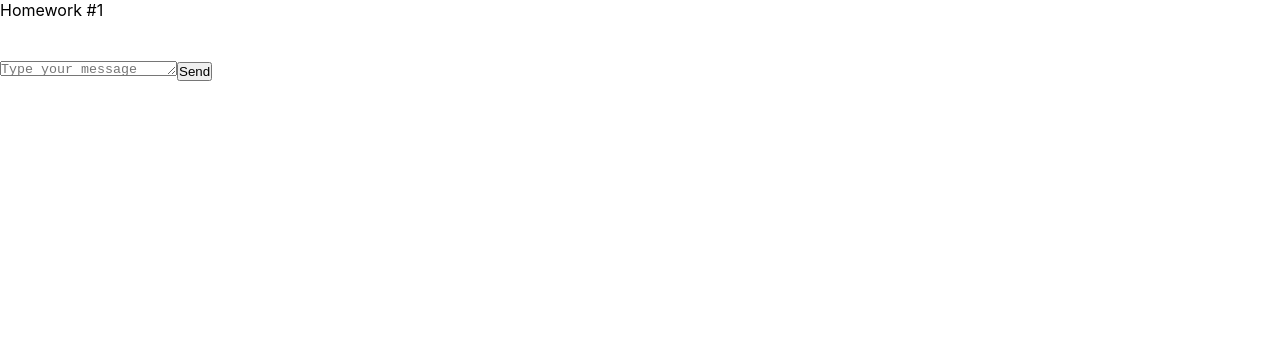
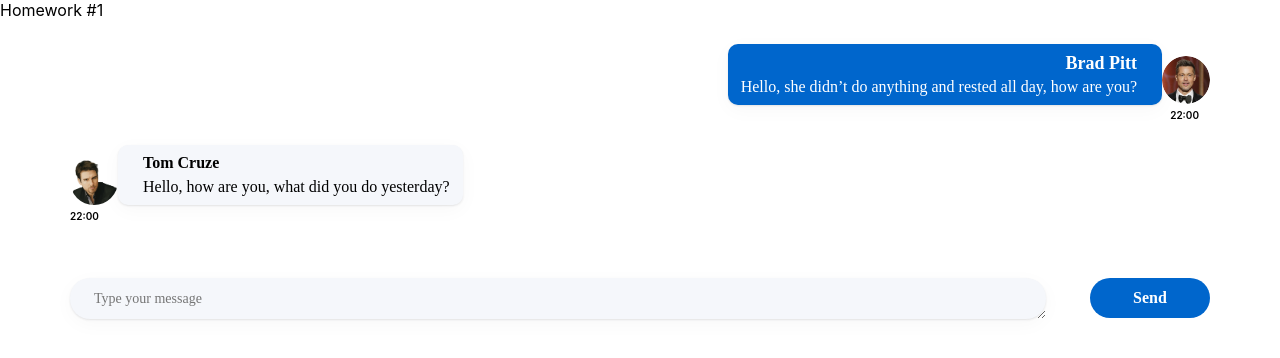
Before and after one commit to PetukhovArt/React_features_practice, a React (Create React App) app: page / in a window 1280 px wide. Shown: the top 358 px of the page. Built offline with nearby package versions, Linux system fonts and the light colour scheme.

Commit message:
feat: HW1 done

```diff
--- a/src/index.css
+++ b/src/index.css
@@ -6,7 +6,7 @@
 
 body {
     margin: 0;
-    font-family: -apple-system, BlinkMacSystemFont, 'Segoe UI', 'Roboto',
+    font-family: -apple-system, BlinkMacSystemFont, 'Montserrat','Segoe UI', 'Roboto',
     'Oxygen', 'Ubuntu', 'Cantarell', 'Fira Sans', 'Droid Sans',
     'Helvetica Neue', sans-serif;
     -webkit-font-smoothing: antialiased;
--- a/src/s1-main/App.module.css
+++ b/src/s1-main/App.module.css
@@ -3,7 +3,7 @@
 }
 
 .hw {
-
+    padding-top: 24px;
 }
 
 .hwTitle {
--- a/src/s2-homeworks/hw01/HW1.tsx
+++ b/src/s2-homeworks/hw01/HW1.tsx
@@ -4,9 +4,10 @@ import MessageSender from './message-sender/MessageSender'
 import s2 from '../../s1-main/App.module.css'
 import FriendMessage from './friend-message/FriendMessage'
 import avatar from './avatar.png'
+import friend from './friend.png'
 
 /*
-* 1 - описать тип MessageType
+* 1 - описать тип MessageType  ГОТОВО
 * 2 - описать тип MessagePropsType в файле Message.tsx
 * 3 - в файле Message.tsx отобразить приходящие данные
 * 4 - выполнить пункты 2, 3 в файле FriendMessage.tsx
@@ -14,28 +15,40 @@ import avatar from './avatar.png'
 * */
 
 // нужно создать правильный тип вместо any
-export type MessageType = any
+export type MessageType = {
+    id: number
+    user: UserType
+    message: MesType
+}
 
+type UserType = {
+    avatar: string
+    name: string
+}
+type MesType = {
+    text: string
+    time: string
+}
 // структуру объекта не менять
 export const message0: MessageType = {
     id: 0,
     user: {
         avatar: avatar, // можно менять
-        name: 'Some Name',  // можно менять
+        name: 'Brad Pitt',  // можно менять
     },
     message: {
-        text: 'some textsome textsome textsome textsome textsome textsome text', // можно менять
+        text: 'Hello, she didn’t do anything and rested all day, how are you?', // можно менять
         time: '22:00', // можно менять
     },
 }
 export const friendMessage0: MessageType = {
     id: 100,
     user: {
-        avatar: avatar, // можно менять
-        name: 'Friend Name', // можно менять
+        avatar: friend, // можно менять
+        name: 'Tom Cruze', // можно менять
     },
     message: {
-        text: 'зеркальное сообщение для тренировки css', // можно менять
+        text: 'Hello, how are you, what did you do yesterday?', // можно менять
         time: '22:00', // можно менять
     },
 }
--- a/src/s2-homeworks/hw01/friend-message/FriendMessage.module.css
+++ b/src/s2-homeworks/hw01/friend-message/FriendMessage.module.css
@@ -1,31 +1,53 @@
 .friendMessage {
-
+    display: flex;
+    row-gap: 40px;
+    position: relative;
+    justify-content: left;
+    margin-left: 70px;
+    margin-bottom: 40px;
 }
 
 .friendImageAndText {
-
+    display: flex;
 }
 
 .friendImageAndText img {
-
+    width: 48px;
+    height: 48px;
+    margin-top: 12px;
+    border-radius: 50%;
 }
 
 .friendText {
-
+    padding: 8px 13px 8px 25px;
+    background: #F5F7FB;
+    color: black;
+    font-weight: 400;
+    font-size: 16px;
+    line-height: 20px;
+    border-radius: 10px;
+    box-shadow: 0px 5px 20px rgba(29, 33, 38, 0.03), 0px 1px 2px rgba(29, 33, 38, 0.1);
 }
 
-.friendText:after {
-
-}
+.friendText:after {}
 
 .friendName {
-
+    font-family: 'Montserrat';
+    font-weight: 600;
+    font-size: 16px;
+    line-height: 20px;
+    text-align: left;
 }
 
 .friendMessageText {
-
+    margin-top: 4px;
+    font-family: 'Montserrat';
 }
 
 .friendTime {
-
+    position: absolute;
+    margin-top: 65px;
+    font-weight: 600;
+    font-size: 10px;
+    line-height: 12px;
 }
--- a/src/s2-homeworks/hw01/friend-message/FriendMessage.tsx
+++ b/src/s2-homeworks/hw01/friend-message/FriendMessage.tsx
@@ -1,8 +1,12 @@
 import React from 'react'
+import { MessageType } from '../HW1'
 import s from './FriendMessage.module.css'
 
+export type FriendPropsType = {
+    message: MessageType
+}
 // создать тип вместо any и отобразить приходящие данные
-const FriendMessage = (props: any) => {
+const FriendMessage = (props: FriendPropsType) => {
     return (
         <div
             id={'hw1-friend-message-' + props.message.id}
@@ -12,25 +16,21 @@ const FriendMessage = (props: any) => {
                 <img
                     id={'hw1-friend-avatar-' + props.message.id}
                     // создаёт студент
-
-                    //
+                    src={props.message.user.avatar} alt='friendAva'
+                //
                 />
                 <div className={s.friendText}>
                     <div
                         id={'hw1-friend-name-' + props.message.id}
                         className={s.friendName}
                     >
-                        {/*создаёт студент*/}
-
-                        {/**/}
+                        {props.message.user.name}
                     </div>
                     <pre
                         id={'hw1-friend-text-' + props.message.id}
                         className={s.friendMessageText}
                     >
-                        {/*создаёт студент*/}
-
-                        {/**/}
+                        {props.message.message.text}
                     </pre>
                 </div>
             </div>
@@ -38,9 +38,7 @@ const FriendMessage = (props: any) => {
                 id={'hw1-friend-time-' + props.message.id}
                 className={s.friendTime}
             >
-                {/*создаёт студент*/}
-
-                {/**/}
+                {props.message.message.time}
             </div>
         </div>
     )
--- a/src/s2-homeworks/hw01/message-sender/MessageSender.module.css
+++ b/src/s2-homeworks/hw01/message-sender/MessageSender.module.css
@@ -1,18 +1,42 @@
 .sendForm {
-
+    margin-top: 73px;
+    height: 40px;
+    display: flex;
+    justify-content: center;
 }
 
 .textarea {
-
+    height: 40px;
+    width: 976px;
+    background: #F5F7FB;
+    box-shadow: 0px 5px 20px rgba(29, 33, 38, 0.03), 0px 1px 2px rgba(29, 33, 38, 0.1);
+    border-radius: 20px;
+    border-style: none;
+    font-family: 'Montserrat';
+    font-style: normal;
+    font-weight: 400;
+    font-size: 14px;
+    line-height: 17px;
+    padding-top: 12px;
+    padding-bottom: 12px;
+    padding-left: 24px;
 }
 
 .button {
-
+    margin-left: 44px;
+    width: 120px;
+    height: 40px;
+    background: #0066CC;
+    border-radius: 20px;
+    border-style: none;
+    font-family: 'Montserrat';
+    font-style: normal;
+    font-weight: 600;
+    font-size: 16px;
+    line-height: 20px;
+    color: white;
 }
 
-.button:hover {
+.button:hover {}
 
-}
-.button:active {
-
-}
+.button:active {}
--- a/src/s2-homeworks/hw01/message/Message.module.css
+++ b/src/s2-homeworks/hw01/message/Message.module.css
@@ -1,31 +1,56 @@
 .message {
-
+    display: flex;
+    flex-direction: row;
+    row-gap: 40px;
+    position: relative;
+    justify-content: right;
+    margin-right: 70px;
+    margin-bottom: 40px;
 }
 
 .imageAndText {
-
+    display: flex;
+    flex-direction: row-reverse;
 }
 
 .imageAndText img {
-
+    width: 48px;
+    height: 48px;
+    margin-top: 12px;
+    border-radius: 50%;
 }
 
 .text {
-
+    padding: 8px 25px 8px 13px;
+    background: #0066CC;
+    color: white;
+    font-weight: 400;
+    font-size: 16px;
+    line-height: 20px;
+    border-radius: 10px;
+    box-shadow: 0px 5px 20px rgba(29, 33, 38, 0.03), 0px 1px 2px rgba(29, 33, 38, 0.1);
 }
 
-.text:after {
-
-}
+.text:after {}
 
 .name {
-
+    font-weight: 600;
+    font-size: 18px;
+    line-height: 22px;
+    text-align: right;
+    font-family: 'Montserrat';
 }
 
 .messageText {
-
+    margin-top: 3px;
+    font-family: 'Montserrat';
 }
 
 .time {
-
+    position: absolute;
+    margin-top: 65px;
+    font-weight: 600;
+    font-size: 10px;
+    line-height: 12px;
+    margin-right: 11px;
 }
--- a/src/s2-homeworks/hw01/message/Message.tsx
+++ b/src/s2-homeworks/hw01/message/Message.tsx
@@ -1,8 +1,11 @@
 import React from 'react'
+import { MessageType } from '../HW1'
 import s from './Message.module.css'
 
 // нужно создать правильный тип вместо any
-export type MessagePropsType = any
+export type MessagePropsType = {
+    message: MessageType
+}
 
 // нужно отобразить приходящие данные
 const Message = (props: MessagePropsType) => {
@@ -11,27 +14,19 @@ const Message = (props: MessagePropsType) => {
             <div className={s.imageAndText}>
                 <img
                     id={'hw1-avatar-' + props.message.id}
-                    // создаёт студент
-
-                    //
-                />
+                    src={props.message.user.avatar} alt='ava' />
                 <div className={s.text}>
                     <div id={'hw1-name-' + props.message.id} className={s.name}>
-                        {/*создаёт студент*/}
-
-                        {/**/}
+                        {props.message.user.name}
                     </div>
                     <pre id={'hw1-text-' + props.message.id} className={s.messageText}>
-                        {/*создаёт студент*/}
-
-                        {/**/}
+                        {props.message.message.text}
                     </pre>
                 </div>
             </div>
             <div id={'hw1-time-' + props.message.id} className={s.time}>
-                {/*создаёт студент*/}
+                {props.message.message.time}
 
-                {/**/}
             </div>
         </div>
     )
```
Also changed, not shown: src/s2-homeworks/hw01/friend.png (added).
